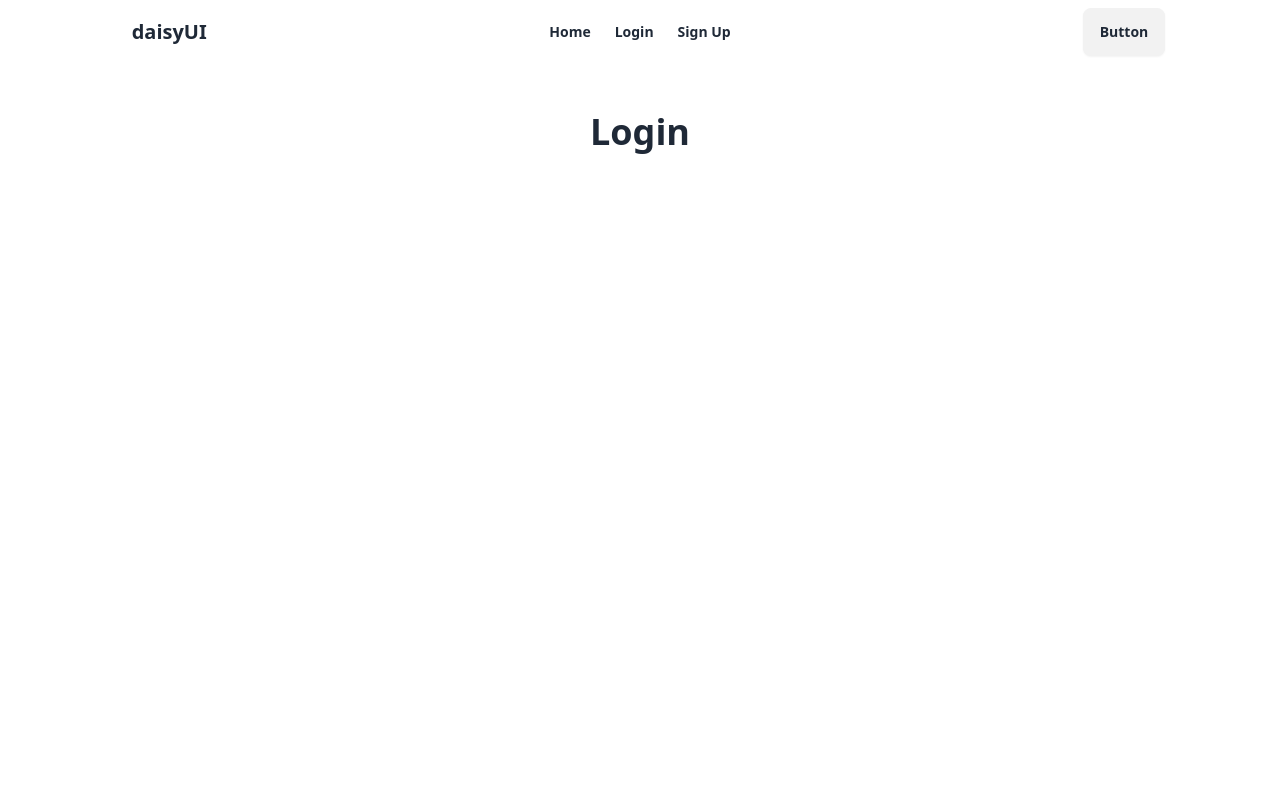
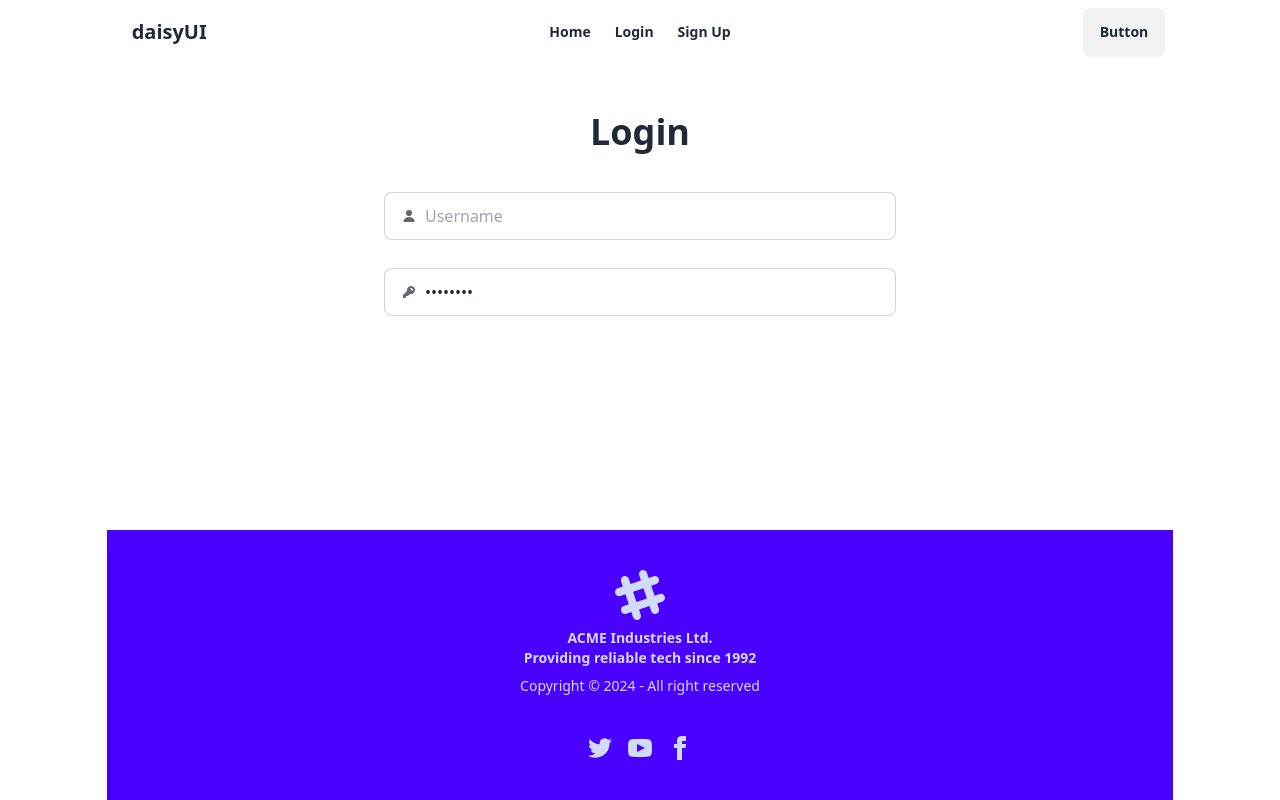
Before and after one commit to SudiptaRoy05/authentication-with-email, a React (Vite) app: page /login in a window 1280 px wide. Built offline with nearby package versions, Linux system fonts and the light colour scheme.

Commit message:
footer added and input field also

```diff
--- /dev/null
+++ b/src/components/Footer/Footer.jsx
@@ -0,0 +1,64 @@
+export default function Footer() {
+  return (
+    <div>
+      <footer className="footer footer-center bg-primary text-primary-content p-10">
+        <aside>
+          <svg
+            width="50"
+            height="50"
+            viewBox="0 0 24 24"
+            xmlns="http://www.w3.org/2000/svg"
+            fillRule="evenodd"
+            clipRule="evenodd"
+            className="inline-block fill-current"
+          >
+            <path d="M22.672 15.226l-2.432.811.841 2.515c.33 1.019-.209 2.127-1.23 2.456-1.15.325-2.148-.321-2.463-1.226l-.84-2.518-5.013 1.677.84 2.517c.391 1.203-.434 2.542-1.831 2.542-.88 0-1.601-.564-1.86-1.314l-.842-2.516-2.431.809c-1.135.328-2.145-.317-2.463-1.229-.329-1.018.211-2.127 1.231-2.456l2.432-.809-1.621-4.823-2.432.808c-1.355.384-2.558-.59-2.558-1.839 0-.817.509-1.582 1.327-1.846l2.433-.809-.842-2.515c-.33-1.02.211-2.129 1.232-2.458 1.02-.329 2.13.209 2.461 1.229l.842 2.515 5.011-1.677-.839-2.517c-.403-1.238.484-2.553 1.843-2.553.819 0 1.585.509 1.85 1.326l.841 2.517 2.431-.81c1.02-.33 2.131.211 2.461 1.229.332 1.018-.21 2.126-1.23 2.456l-2.433.809 1.622 4.823 2.433-.809c1.242-.401 2.557.484 2.557 1.838 0 .819-.51 1.583-1.328 1.847m-8.992-6.428l-5.01 1.675 1.619 4.828 5.011-1.674-1.62-4.829z"></path>
+          </svg>
+          <p className="font-bold">
+            ACME Industries Ltd.
+            <br />
+            Providing reliable tech since 1992
+          </p>
+          <p>Copyright © {new Date().getFullYear()} - All right reserved</p>
+        </aside>
+        <nav>
+          <div className="grid grid-flow-col gap-4">
+            <a>
+              <svg
+                xmlns="http://www.w3.org/2000/svg"
+                width="24"
+                height="24"
+                viewBox="0 0 24 24"
+                className="fill-current"
+              >
+                <path d="M24 4.557c-.883.392-1.832.656-2.828.775 1.017-.609 1.798-1.574 2.165-2.724-.951.564-2.005.974-3.127 1.195-.897-.957-2.178-1.555-3.594-1.555-3.179 0-5.515 2.966-4.797 6.045-4.091-.205-7.719-2.165-10.148-5.144-1.29 2.213-.669 5.108 1.523 6.574-.806-.026-1.566-.247-2.229-.616-.054 2.281 1.581 4.415 3.949 4.89-.693.188-1.452.232-2.224.084.626 1.956 2.444 3.379 4.6 3.419-2.07 1.623-4.678 2.348-7.29 2.04 2.179 1.397 4.768 2.212 7.548 2.212 9.142 0 14.307-7.721 13.995-14.646.962-.695 1.797-1.562 2.457-2.549z"></path>
+              </svg>
+            </a>
+            <a>
+              <svg
+                xmlns="http://www.w3.org/2000/svg"
+                width="24"
+                height="24"
+                viewBox="0 0 24 24"
+                className="fill-current"
+              >
+                <path d="M19.615 3.184c-3.604-.246-11.631-.245-15.23 0-3.897.266-4.356 2.62-4.385 8.816.029 6.185.484 8.549 4.385 8.816 3.6.245 11.626.246 15.23 0 3.897-.266 4.356-2.62 4.385-8.816-.029-6.185-.484-8.549-4.385-8.816zm-10.615 12.816v-8l8 3.993-8 4.007z"></path>
+              </svg>
+            </a>
+            <a>
+              <svg
+                xmlns="http://www.w3.org/2000/svg"
+                width="24"
+                height="24"
+                viewBox="0 0 24 24"
+                className="fill-current"
+              >
+                <path d="M9 8h-3v4h3v12h5v-12h3.642l.358-4h-4v-1.667c0-.955.192-1.333 1.115-1.333h2.885v-5h-3.808c-3.596 0-5.192 1.583-5.192 4.615v3.385z"></path>
+              </svg>
+            </a>
+          </div>
+        </nav>
+      </footer>
+    </div>
+  );
+}
--- a/src/components/Layout/Layout.jsx
+++ b/src/components/Layout/Layout.jsx
@@ -1,11 +1,19 @@
 import { Outlet } from "react-router-dom";
 import Navbar from "../Navbar/Navbar";
+import Footer from "../Footer/Footer";
 
 export default function Layout() {
   return (
-    <div className="w-10/12 mx-auto">
-      <Navbar></Navbar>
+    <div className="w-10/12 mx-auto min-h-screen flex flex-col">
+      <header>
+        <Navbar></Navbar>
+      </header>
+      <main className="flex-grow">
       <Outlet></Outlet>
+      </main>
+      <footer className="">
+      <Footer></Footer>
+      </footer>
     </div>
   );
 }
--- a/src/components/Login/Login.jsx
+++ b/src/components/Login/Login.jsx
@@ -1,8 +1,37 @@
-
 export default function Login() {
   return (
     <div>
       <h2 className="text-4xl text-center font-bold mt-12">Login</h2>
+      <div className="mt-10 space-y-7 max-w-lg mx-auto">
+
+
+        <label className="input input-bordered flex items-center gap-2 ">
+          <svg
+            xmlns="http://www.w3.org/2000/svg"
+            viewBox="0 0 16 16"
+            fill="currentColor"
+            className="h-4 w-4 opacity-70"
+          >
+            <path d="M8 8a3 3 0 1 0 0-6 3 3 0 0 0 0 6ZM12.735 14c.618 0 1.093-.561.872-1.139a6.002 6.002 0 0 0-11.215 0c-.22.578.254 1.139.872 1.139h9.47Z" />
+          </svg>
+          <input type="text" className="grow" placeholder="Username" />
+        </label>
+        <label className="input input-bordered flex items-center gap-2">
+          <svg
+            xmlns="http://www.w3.org/2000/svg"
+            viewBox="0 0 16 16"
+            fill="currentColor"
+            className="h-4 w-4 opacity-70"
+          >
+            <path
+              fillRule="evenodd"
+              d="M14 6a4 4 0 0 1-4.899 3.899l-1.955 1.955a.5.5 0 0 1-.353.146H5v1.5a.5.5 0 0 1-.5.5h-2a.5.5 0 0 1-.5-.5v-2.293a.5.5 0 0 1 .146-.353l3.955-3.955A4 4 0 1 1 14 6Zm-4-2a.75.75 0 0 0 0 1.5.5.5 0 0 1 .5.5.75.75 0 0 0 1.5 0 2 2 0 0 0-2-2Z"
+              clipRule="evenodd"
+            />
+          </svg>
+          <input type="password" className="grow" value="password" />
+        </label>
+      </div>
     </div>
-  )
+  );
 }
```
